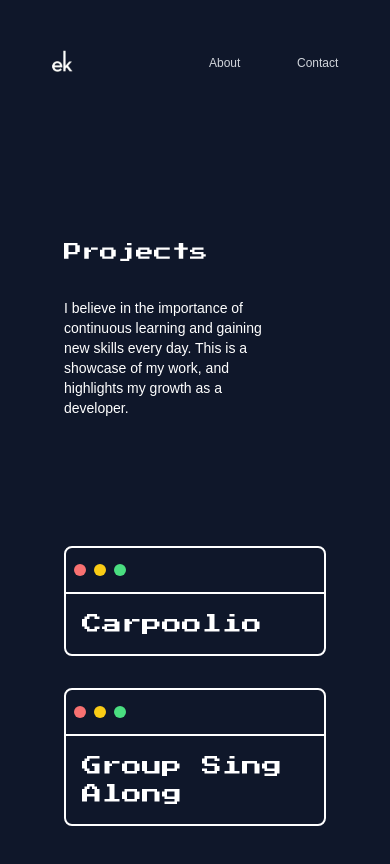
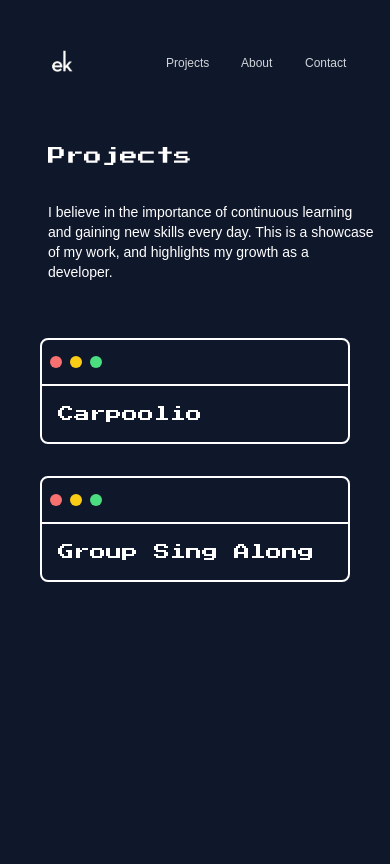
Before and after one commit to ernkerr/dev-portfolio, a Next.js app: page /projects in a window 390 px wide. Shown: the top 864 px of the page. Built offline with nearby package versions, Linux system fonts and the light colour scheme.

Commit message:
media query edits

```diff
--- a/src/app/projects/page.tsx
+++ b/src/app/projects/page.tsx
@@ -9,19 +9,19 @@ export default function Projects() {
     <div className="min-h-screen w-full bg-slate-900 text-white">
       <NavBar />
       <div className="flex flex-row justify-around">
-        <div className="flex min-h-screen items-center justify-center">
+        <div className="flex min-h-screen md:items-center md:justify-center">
           <div className="flex flex-col md:flex-row">
-            <div className="flex flex-col items-start justify-start gap-8 p-16">
+            <div className="flex flex-col items-start justify-start gap-8 p-4 pl-12 md:pl-16">
               <h1 className={`${pressStart.className} text-lg font-medium`}>
                 Projects
               </h1>
-              <p className="max-w-[200px] break-words text-sm">
+              <p className="text-sm md:max-w-[200px] md:break-words">
                 I believe in the importance of continuous learning and gaining
                 new skills every day. This is a showcase of my work, and
                 highlights my growth as a developer.
               </p>
             </div>
-            <div className="flex flex-col justify-center p-16">
+            <div className="flex flex-col justify-center p-10 md:pl-16">
               {/* <h2 className={`${pressStart.className} text-md`}>
                 Personal Projects{" "}
               </h2> */}
@@ -38,7 +38,7 @@ export default function Projects() {
                   {/* Content */}
                   <Link href="/carpoolio">
                     <h2
-                      className={`${pressStart.className} p-4 text-xl transition-colors duration-200 hover:bg-blue-600/20`}
+                      className={`${pressStart.className} text-md p-4 transition-colors duration-200 hover:bg-blue-600/20 md:text-xl`}
                     >
                       Carpoolio
                     </h2>
@@ -59,7 +59,7 @@ export default function Projects() {
                   {/* Content */}
                   <Link href="/groupsingalong">
                     <h2
-                      className={`${pressStart.className} p-4 text-xl hover:bg-blue-600/20`}
+                      className={`${pressStart.className} text-md p-4 hover:bg-blue-600/20 md:text-xl`}
                     >
                       Group Sing Along
                     </h2>
--- a/src/components/BentoGrid.tsx
+++ b/src/components/BentoGrid.tsx
@@ -31,30 +31,30 @@ const BentoGrid = () => {
       ) : (
         <div className="grid h-full min-h-[650px] w-full min-w-[375px] transform-gpu grid-cols-12 grid-rows-9 gap-2 overflow-auto p-6 transition-all duration-700 ease-in-out will-change-transform sm:grid-cols-6 sm:grid-rows-6 sm:gap-2 sm:p-8 md:grid-cols-10 md:grid-rows-10 md:p-16 lg:grid-cols-12 lg:grid-rows-9 lg:p-20 xl:p-32">
           <div className="col-span-full row-span-1 flex transform-gpu items-center rounded-lg bg-blue-600 shadow-md transition-all duration-700 ease-in-out will-change-transform">
-            <nav className="flex w-full items-center justify-between sm:m-4 md:m-6 lg:m-10">
+            <nav className="flex w-full items-center justify-between p-1">
               <Link
                 href="/"
-                className="text-md transform-gpu rounded-lg p-3 font-medium text-gray-300 transition-all duration-700 ease-in-out will-change-transform hover:bg-blue-500 hover:text-white sm:text-sm lg:text-lg"
+                className="text-md transform-gpu rounded-lg p-2 font-medium text-gray-300 transition-all duration-700 ease-in-out will-change-transform hover:bg-blue-500 hover:text-white sm:text-sm lg:text-lg"
               >
                 <Image src="/ek.png" alt="Erin Kerr" width={30} height={30} />
               </Link>
               <div className="align-end flex">
                 <Link
                   href={`/projects/`}
-                  className="med:text-med transform-gpu rounded-md px-3 py-2 text-xs font-medium text-gray-300 transition-all duration-700 ease-in-out will-change-transform hover:bg-blue-500 hover:text-white sm:text-sm lg:text-lg"
+                  className="med:text-med transform-gpu rounded-md px-3 py-2 text-xs font-medium text-gray-300 transition-all duration-700 ease-in-out will-change-transform hover:bg-blue-500 hover:text-white sm:text-sm xl:text-lg"
                 >
                   PROJECTS
                 </Link>
                 <Link
                   href="/about/"
-                  className="med:text-med transform-gpu rounded-md px-3 py-2 text-xs font-medium text-gray-300 transition-all duration-700 ease-in-out will-change-transform hover:bg-blue-500 hover:text-white sm:text-sm lg:text-lg"
+                  className="med:text-med transform-gpu rounded-md px-3 py-2 text-xs font-medium text-gray-300 transition-all duration-700 ease-in-out will-change-transform hover:bg-blue-500 hover:text-white sm:text-sm xl:text-lg"
                 >
                   {" "}
                   ABOUT
                 </Link>
                 <Link
                   href="/contact/"
-                  className="med:text-med transform-gpu rounded-md px-3 py-2 text-xs font-medium text-gray-300 transition-all duration-700 ease-in-out will-change-transform hover:bg-blue-500 hover:text-white sm:text-sm lg:text-lg"
+                  className="med:text-med transform-gpu rounded-md px-3 py-2 text-xs font-medium text-gray-300 transition-all duration-700 ease-in-out will-change-transform hover:bg-blue-500 hover:text-white sm:text-sm xl:text-lg"
                 >
                   CONTACT
                 </Link>
@@ -106,8 +106,11 @@ const BentoGrid = () => {
           <div className="col-span-7 row-span-6 transform-gpu overflow-auto rounded-lg bg-blue-600 text-white shadow-md transition-all duration-700 ease-in-out will-change-transform sm:col-span-2 sm:col-start-5 sm:row-span-6 sm:row-start-3 md:col-span-6 md:col-start-5 md:row-span-5 md:row-start-auto lg:col-span-4 lg:row-span-6">
             <Projects />
           </div>
+
           <div className="col-span-full row-span-2 row-start-10 flex transform-gpu items-center justify-center overflow-hidden rounded-lg bg-blue-600 shadow-md transition-all duration-700 ease-in-out will-change-transform sm:col-span-4 sm:row-span-3 md:col-span-5 md:col-start-6 md:row-span-2 md:row-start-9 lg:relative lg:col-span-4 lg:row-span-3 lg:row-start-auto">
-            <div className="hidden lg:pointer-events-none lg:absolute lg:inset-0 lg:flex lg:select-none lg:items-center lg:justify-end lg:font-mono lg:text-[0.85rem] lg:leading-[0.85rem] lg:text-white/40 lg:opacity-70">
+            {/* select-none: applies the user-select property to the ascii art, preventing the user from selecting the text
+            leading-[0.85rem]: sets the line height (the vertical spacing between lines of text) to 0.85rem */}
+            <div className="pointer-events-none absolute inset-0 flex select-none items-center justify-end font-mono text-[0.85rem] leading-[0.85rem] text-white/40 opacity-70">
               {`⠀⠀⠀⠀⠀⠀⠀⢀⣤⠖⠂⠉⠉⠉⠀⠒⠤⣀⠀⠀⠀⠀⠀⠀⠀⠀⠀⠀⠀
 ⠀⠀⠀⠀⢀⠀⣶⡟⢀⣴⣶⣿⣾⣶⣶⣄⡀⠈⠑⢤⡀⠀⠀⠀⠀⠀⠀⠀⠀
 ⠀⠀⠀⡴⣫⣼⡿⣴⡟⠛⠉⠉⠛⠛⠿⣿⣿⣷⣦⡀⠙⢄⠀⠀⠀⠀⠀⠀⠀
@@ -165,7 +168,11 @@ const BentoGrid = () => {
           </div>
           {/* disco mode */}
           <div className="col-span-3 row-span-2 flex transform-gpu items-center justify-center rounded-lg bg-blue-500 shadow-md transition-all duration-700 ease-in-out will-change-transform sm:col-span-1 sm:row-span-2 md:col-span-2 md:row-span-3 md:row-start-11 lg:col-span-2 lg:row-span-1 lg:row-start-auto">
-            <button onClick={toggleDiscoMode} className="text-sm text-white">
+            <button
+              onClick={toggleDiscoMode}
+              className="text-sm text-white"
+              disabled
+            >
               <Disco />
             </button>
           </div>
--- a/src/components/LocationTime.tsx
+++ b/src/components/LocationTime.tsx
@@ -34,9 +34,9 @@ export default function LocationTime() {
 
   return (
     <div
-      className={`flex flex-row gap-2 text-xs text-blue-200 md:m-1 md:gap-4 md:text-sm lg:gap-6`}
+      className={`md:text-md flex flex-row gap-2 text-[10px] text-white sm:text-sm md:m-1 md:gap-4 lg:gap-6`}
     >
-      <h1 className={`${geistMono.className}`}>SAN FRANCISCO, CA </h1>
+      <h1 className={`${geistMono.className}`}>SAN FRANCISCO, CA</h1>
       <h2>{time}</h2>
     </div>
   );
--- a/src/components/NavBar.tsx
+++ b/src/components/NavBar.tsx
@@ -11,16 +11,23 @@ export default function NavBar() {
       >
         <Image src="/ek.png" alt="Erin Kerr" width={30} height={30} />
       </Link>
-      <div className="align-end flex gap-8">
+      <div className="align-end flex gap-4 sm:gap-8">
+        <Link
+          href="/projects"
+          className="med:text-med transform-gpu rounded-md px-1 py-2 text-xs font-medium text-gray-300 transition-all duration-700 ease-in-out will-change-transform hover:bg-blue-600/20 hover:text-white sm:px-3 sm:text-sm lg:text-lg"
+        >
+          Projects
+        </Link>
         <Link
           href="/about/"
           className="med:text-med transform-gpu rounded-md px-3 py-2 text-xs font-medium text-gray-300 transition-all duration-700 ease-in-out will-change-transform hover:bg-blue-600/20 hover:text-white sm:text-sm lg:text-lg"
         >
           About
         </Link>
+
         <Link
           href="/contact"
-          className="med:text-med transform-gpu rounded-md px-3 py-2 text-xs font-medium text-gray-300 transition-all duration-700 ease-in-out will-change-transform hover:bg-blue-600/20 hover:text-white sm:text-sm lg:text-lg"
+          className="med:text-med transform-gpu rounded-md px-1 py-2 text-xs font-medium text-gray-300 transition-all duration-700 ease-in-out will-change-transform hover:bg-blue-600/20 hover:text-white sm:px-3 sm:text-sm lg:text-lg"
         >
           Contact
         </Link>
```
